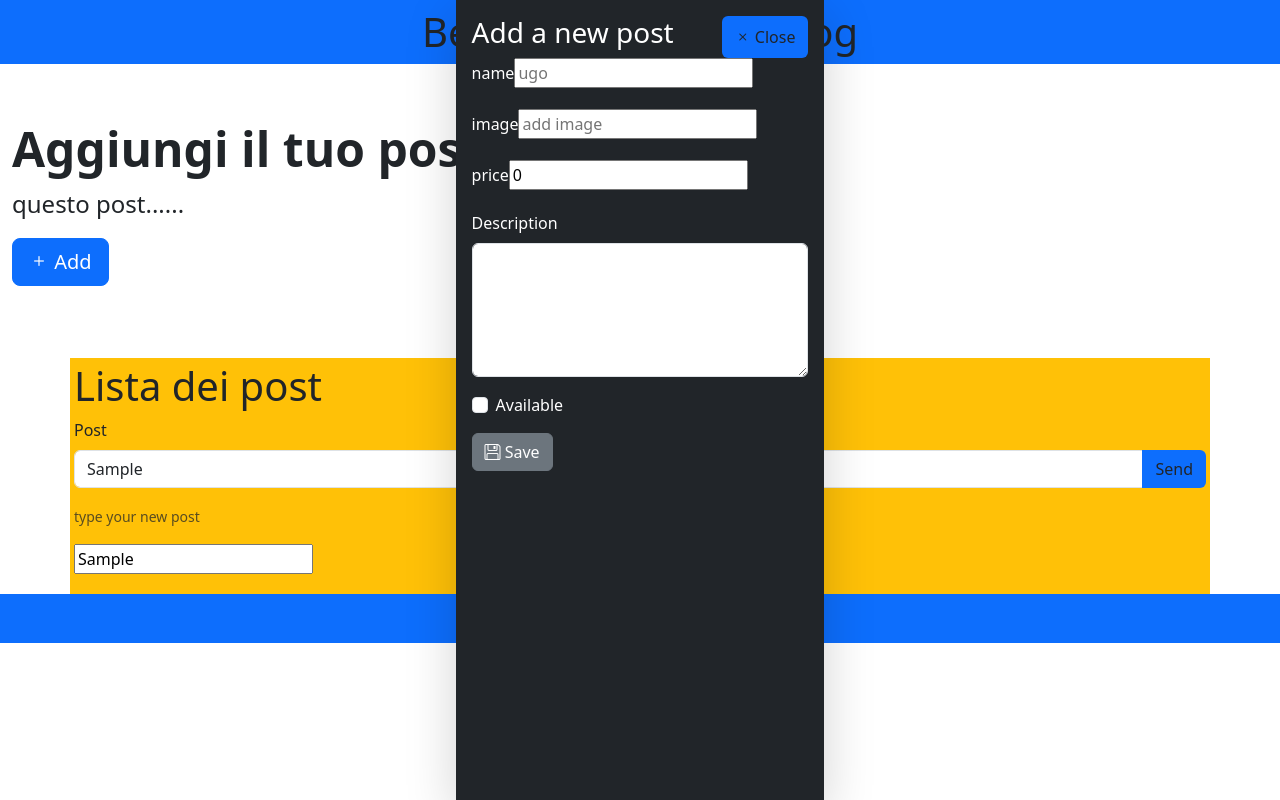
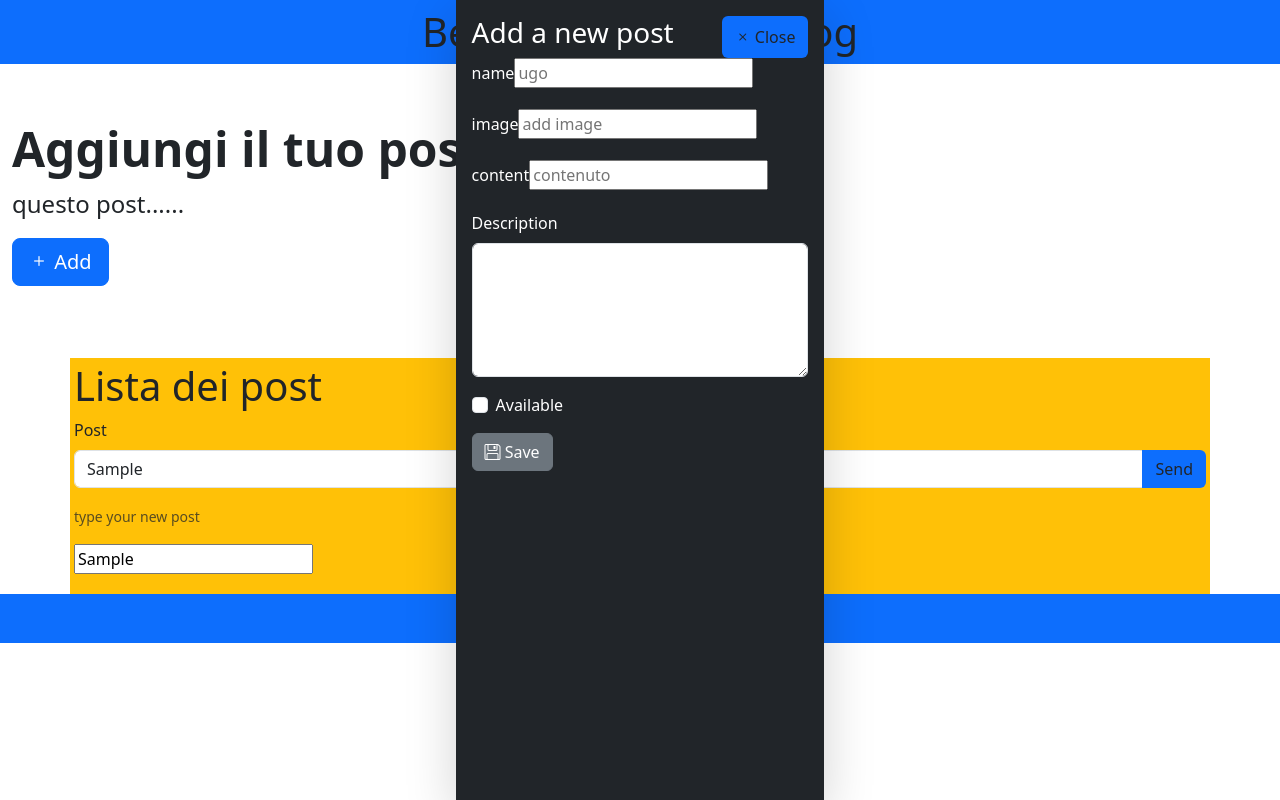
Before and after one commit to LuigiSerra91/react-form-multifield, a React (Vite) app: page / in a window 1280 px wide. Both pictures are taken after typing "Sample", "Sample" into the empty fields and a click on the button "Add". Built offline with nearby package versions, Linux system fonts and the light colour scheme.

Commit message:
problem_data

```diff
--- a/src/App.jsx
+++ b/src/App.jsx
@@ -19,7 +19,7 @@ Buon divertimento e confermate lettura come al solito
 const initialFormdata = {
   name: '',
   description: '',
-  price: 0,
+  content: '',
   image: '',
   available: false
 }
@@ -32,10 +32,6 @@ function App() {
     const[filteredTasks, setFilteredTasks] = useState([])
 
     const[formData, setFormData] = useState(initialFormdata)
-    useEffect(() => {
-        const filteredTasks = task.filter((task) => task.toLocaleLowerCase().includes(searchText.toLocaleLowerCase()))
-       setFilteredTasks(filteredTasks)
-    },[task, searchText])
 
 
     function addTask(e) {
@@ -80,9 +76,9 @@ function App() {
     }
     console.log(newItem);
 
-    setMenu([
+    setTask([
       newItem,
-      ...menu
+      ...task
     ])
 
     setFormData(initialFormdata)
@@ -143,15 +139,15 @@ function App() {
           </div>
 
           <div className="mb-3">
-            <label htmlFor="price" className="form-label">price</label>
+            <label htmlFor="content" className="form-label">content</label>
             <input type="text"
             className="form-controll"
-            id="price"
-            name="price"
-            aria-describedby="pricehelper"
-            placeholder="9,99"
+            id="content"
+            name="content"
+            aria-describedby="contenthelper"
+            placeholder="contenuto"
             required
-            value={formData.price}
+            value={formData.content}
             onChange={handleFormField}
             />
           </div>
@@ -235,7 +231,7 @@ function App() {
 
                    <ul className="list-group">
 
-                       {filteredTasks.map((task, index) =>  <li key={index} className="list-group-item d-flex justify-content-between">{task} <button onClick={handlerDeleteTask} dataIndex={index}>
+                       {filteredTasks.map((task, index) =>  <li key={index} className="list-group-item d-flex justify-content-between">{task}  <button onClick={handlerDeleteTask} dataIndex={index}>
                        <i className="bi bi-trash"></i>
                         </button></li>
 
```
